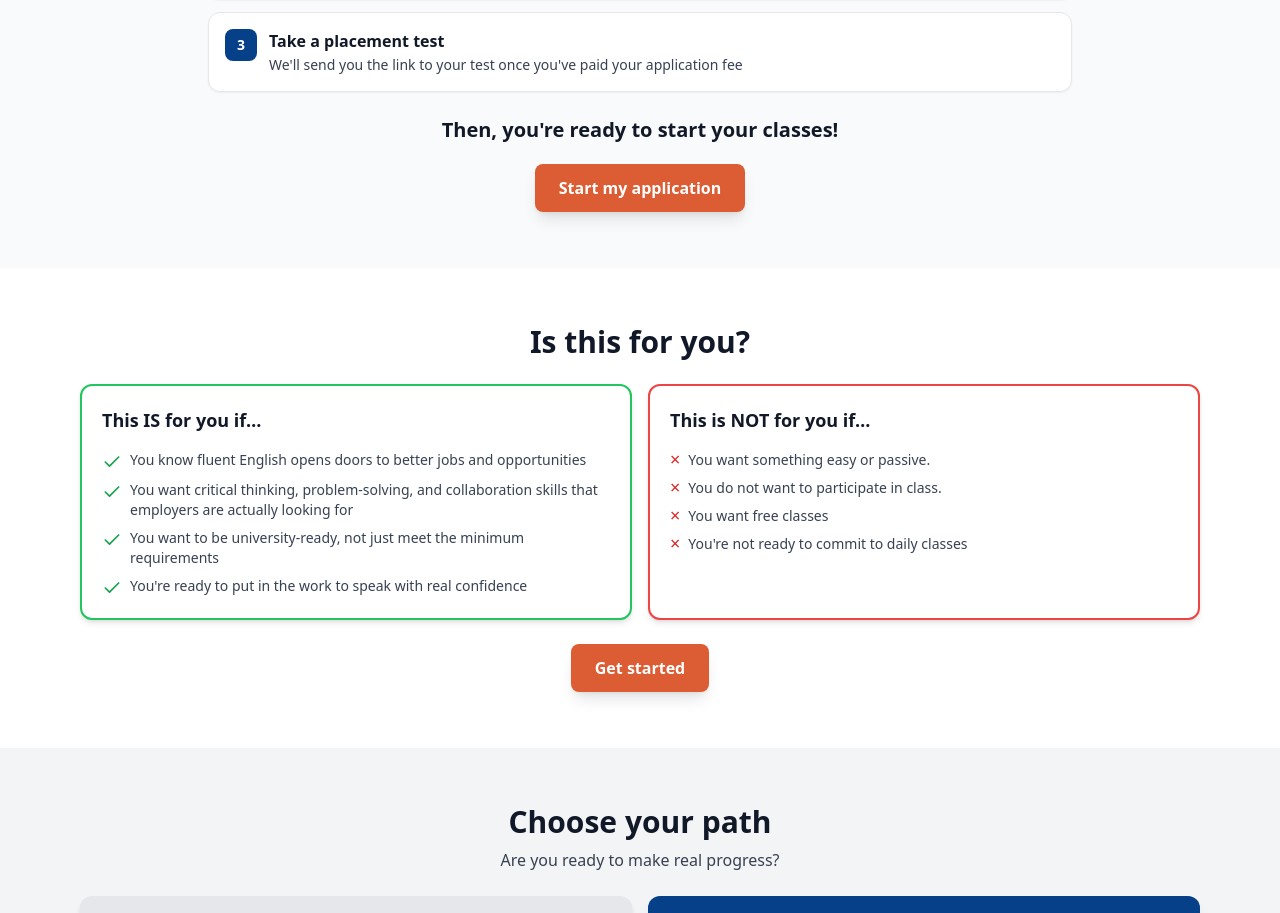
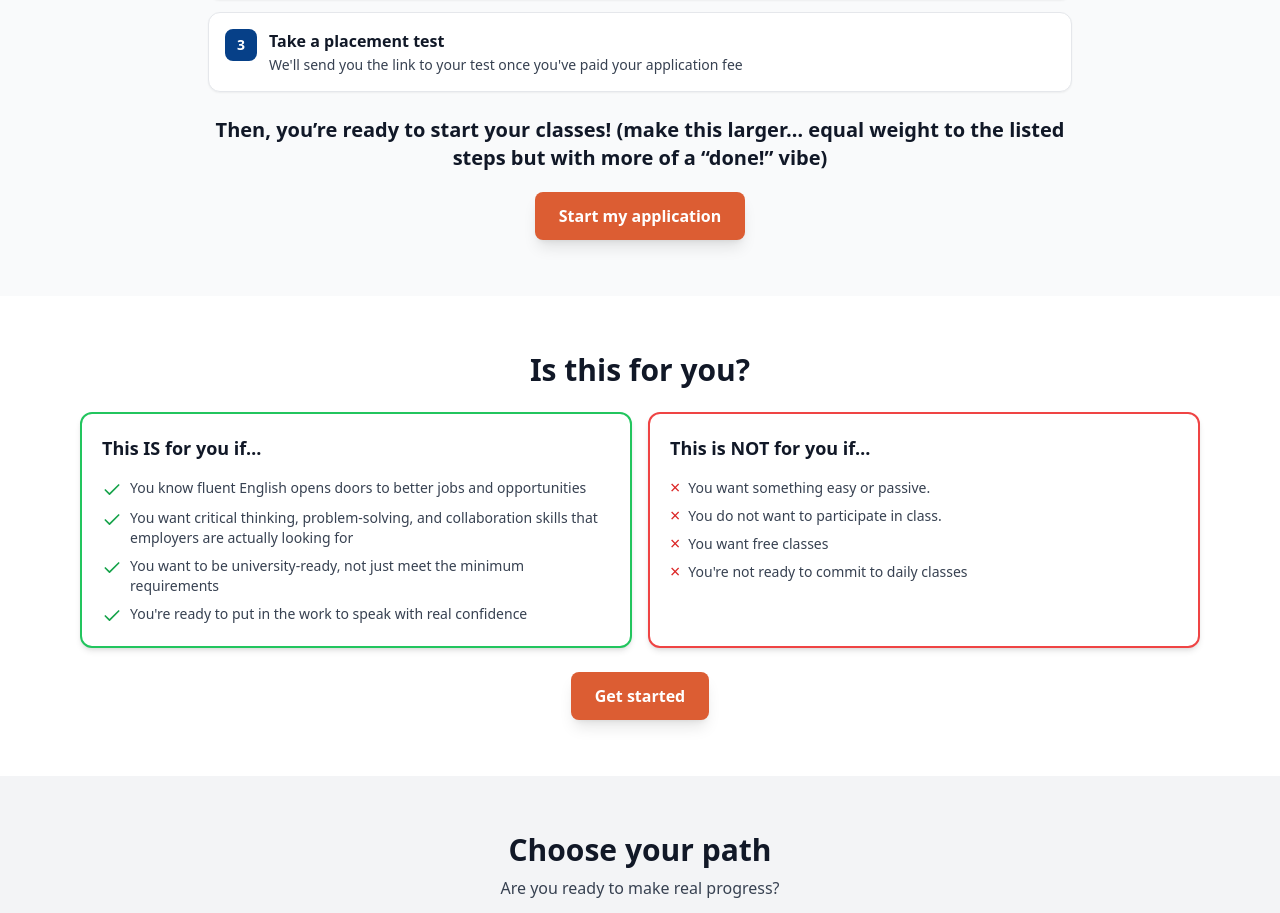
Before and after one commit to Qwixo/Qwixo-apply.INTERLINK.edu-12.3.2026, a React (Vite) app: page /greensboro in a window 1280 px wide. Shown: the part 6816-7729 px from the top of the page. Built offline with nearby package versions, Linux system fonts and the light colour scheme.

Commit message:
Updated GreensboroPage.tsx

```diff
--- a/src/pages/GreensboroPage.tsx
+++ b/src/pages/GreensboroPage.tsx
@@ -834,7 +834,7 @@ function GreensboroPage() {
 
           <div className="text-center mb-5">
             <p className="text-gray-900 font-bold text-lg md:text-xl">
-              Then, you're ready to start your classes!
+              Then, you’re ready to start your classes! (make this larger… equal weight to the listed steps but with more of a “done!” vibe)
             </p>
           </div>
 
```
